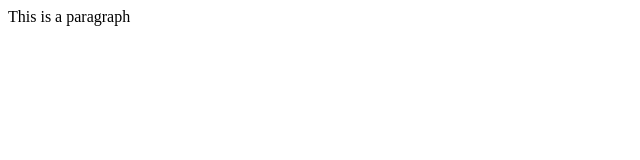
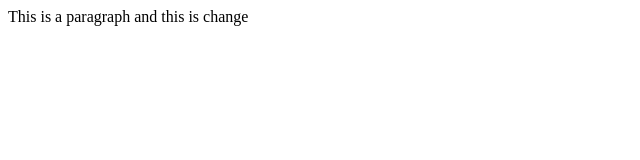
Before and after one commit to Darazious/test-repo, a plain HTML site: page index.html in a window 1280 px wide. Shown: the whole page, without its empty margins (0-640 px from the left). Drawn offline with Linux system fonts and the light colour scheme.

Commit message:
Add new feature

```diff
--- a/index.html
+++ b/index.html
@@ -1 +1 @@
-<p>This is a paragraph</p>
+<p>This is a paragraph and this is change</p>
```
